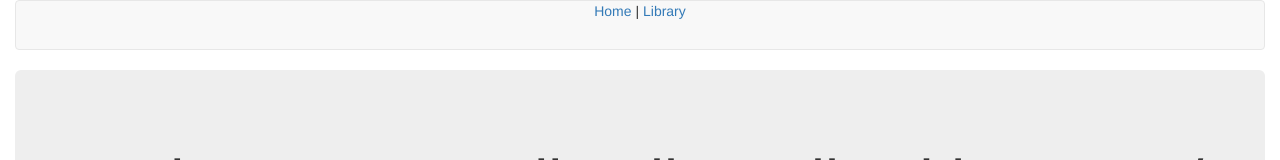
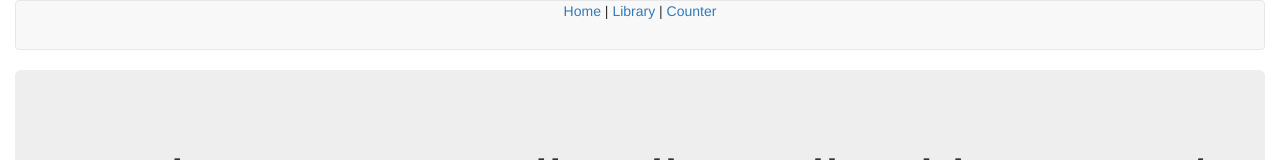
Before and after one commit to MiguelKorn/redux-saga-tutorial, a React (Create React App) app: page / in a window 1280 px wide. Shown: the top 160 px of the page. Built offline with nearby package versions, Linux system fonts and the light colour scheme.

Commit message:
added counter navigation

```diff
--- a/src/common/Header.js
+++ b/src/common/Header.js
@@ -7,6 +7,8 @@ const Header = () => (
             <NavLink to="/" activeClassName="active">Home</NavLink>
             {" | "}
             <NavLink to="library" activeClassName="active">Library</NavLink>
+            {" | "}
+            <NavLink to="counter" activeClassName="active">Counter</NavLink>
         </nav>
     </div>
 );
```
